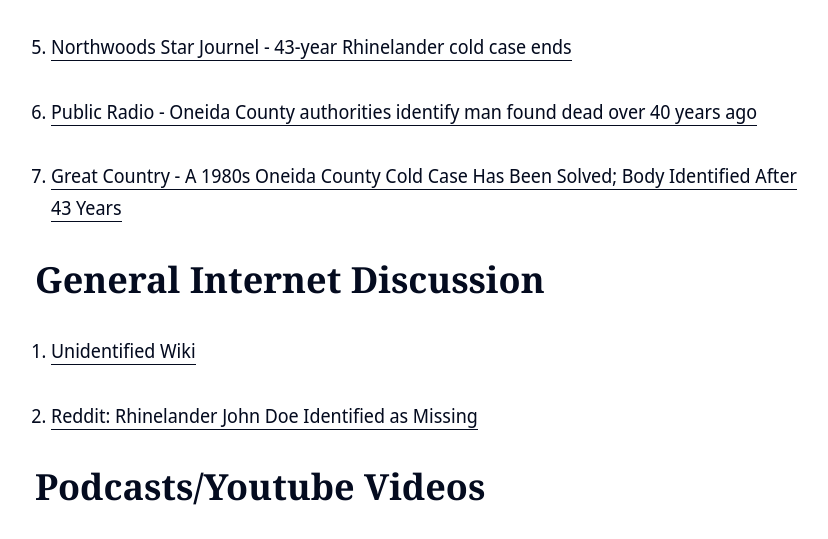
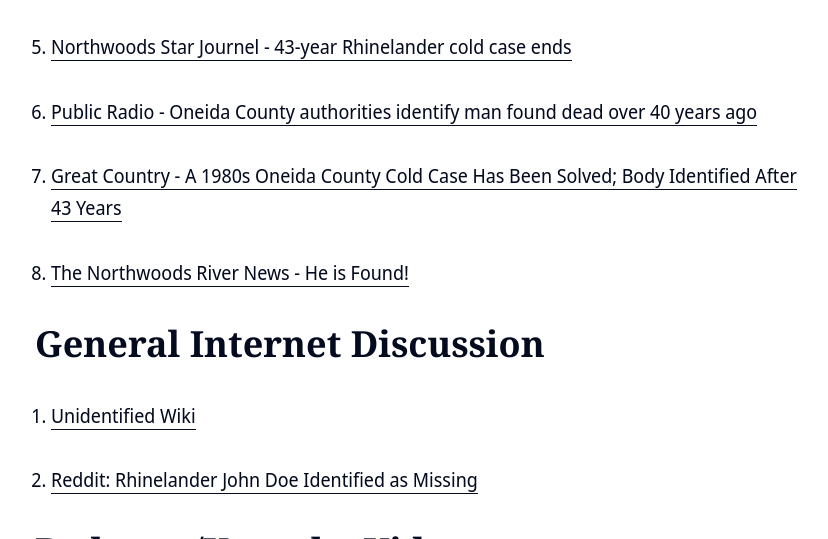
Before and after one commit to normangrasser/normangrasser.github.io, a Jekyll site: the page built from _posts/2025-02-23-media-coverage.markdown, in a window 1280 px wide and 900 px high, scrolled down 1069 px, cut to the strip 0-539 px from the top of the window. Shown: the whole strip, without its empty margins (215-1043 px from the left). Built offline with Jekyll 4.4.1, drawn with Linux system fonts in a browser that asks for light colours; nearby versions of some CDN libraries.

Commit message:
Add northwoods river news article

```diff
--- a/_posts/2025-02-23-media-coverage.markdown
+++ b/_posts/2025-02-23-media-coverage.markdown
@@ -32,6 +32,8 @@
 
 7. [Great Country - A 1980s Oneida County Cold Case Has Been Solved; Body Identified After 43 Years](https://wdez.com/2023/12/15/a-1980s-oneida-county-cold-case-has-been-solved-body-identified-after-43-years/)
 
+8. [The Northwoods River News - He is Found!](https://rivernewsonline.com/news/2025/oct/10/he-is-found/)
+
 # General Internet Discussion
 
 1. [Unidentified Wiki](https://unidentified-awareness.fandom.com/wiki/Norm_Grasser)
```
